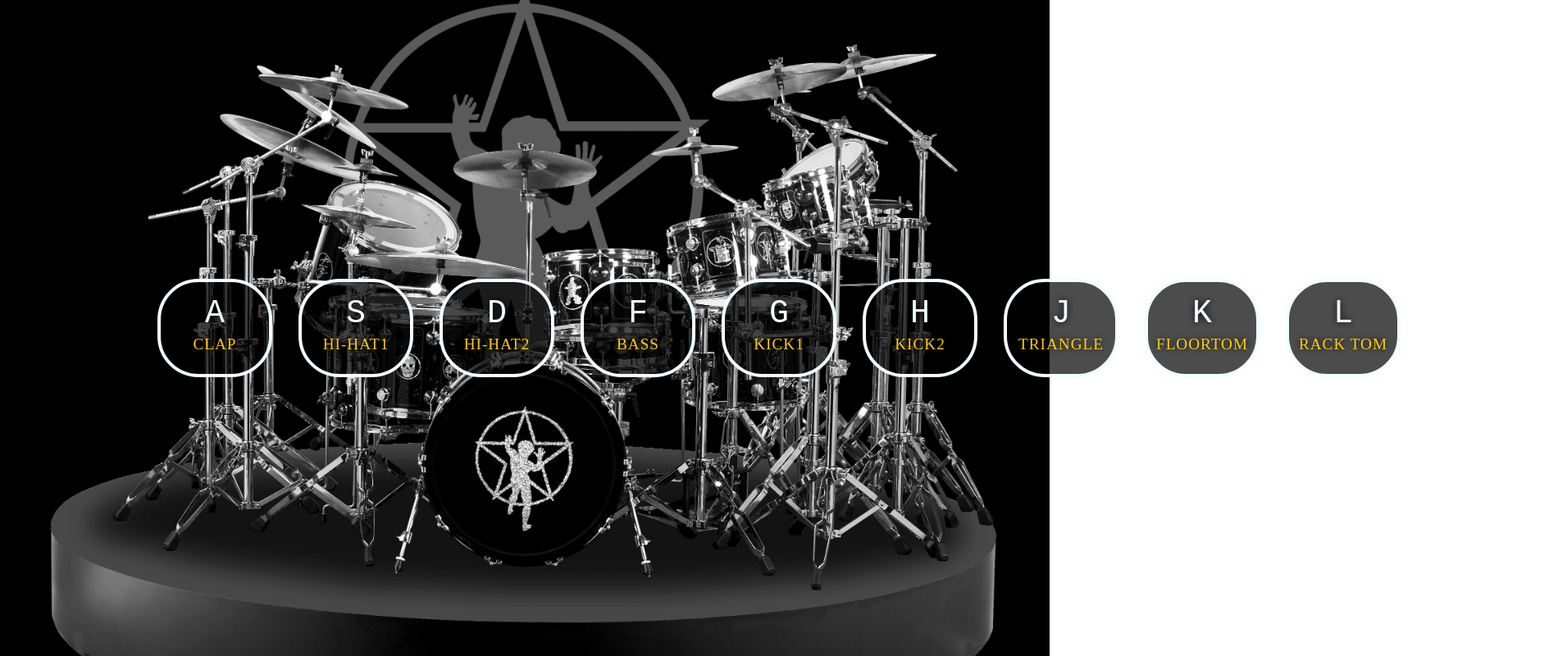
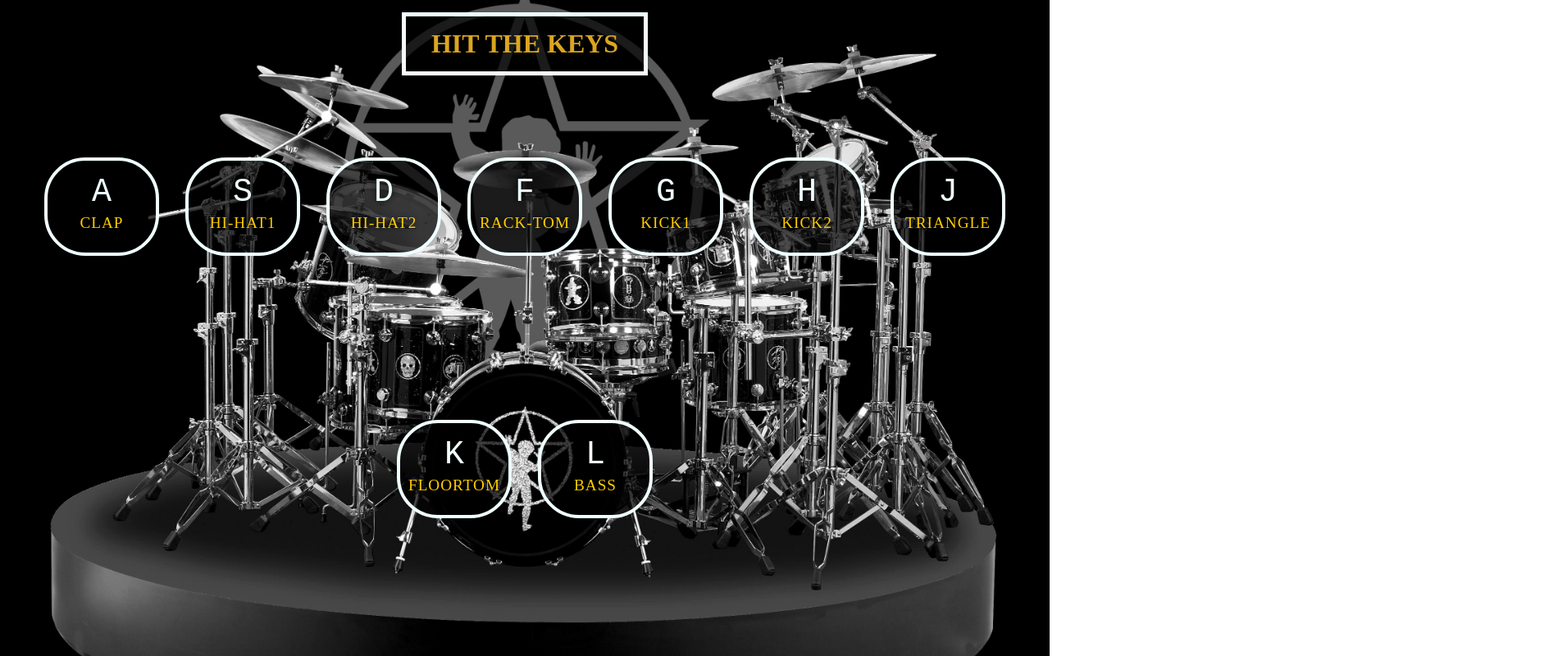
Before and after one commit to Morswin19/Drum-Kit, a plain HTML site: page index.html in a window 1280 px wide. Shown: the whole page at 82% size, 1900 px wide, since content can reach past the window. Drawn offline with Linux system fonts and the light colour scheme.

Commit message:
change css styles, add title

```diff
--- a/index.html
+++ b/index.html
@@ -1,5 +1,6 @@
 <!DOCTYPE html>
 <html lang="en">
+
 <head>
     <meta charset="UTF-8">
     <meta name="viewport" content="width=device-width, initial-scale=1.0">
@@ -8,54 +9,57 @@
     <link rel="shortcut icon" type="image/jpg" href="./img/favicon.jpg">
     <title>Drumm-Kit</title>
 </head>
+
 <body>
-    <div class = "keys">
-        <div data-key="65" class = 'key'>
+    <h1>HIT THE KEYS</h1>
+    <div class="keys">
+        <div data-key="65" class='key'>
             <kbd>A</kbd>
-            <span class = "sound">clap</span>
+            <span class="sound">clap</span>
         </div>
-        <div data-key="83" class = 'key'>
+        <div data-key="83" class='key'>
             <kbd>S</kbd>
-            <span class = "sound">hi-hat1</span>
+            <span class="sound">hi-hat1</span>
         </div>
-        <div data-key="68" class = 'key'>
+        <div data-key="68" class='key'>
             <kbd>D</kbd>
-            <span class = "sound">hi-Hat2</span>
+            <span class="sound">hi-Hat2</span>
         </div>
-        <div data-key="70" class = 'key'>
+        <div data-key="70" class='key'>
             <kbd>F</kbd>
-            <span class = "sound">bass</span>
+            <span class="sound">rack-tom</span>
         </div>
-        <div data-key="71" class = 'key'>
+        <div data-key="71" class='key'>
             <kbd>G</kbd>
-            <span class = "sound">kick1</span>
+            <span class="sound">kick1</span>
         </div>
-        <div data-key="72" class = 'key'>
+        <div data-key="72" class='key'>
             <kbd>H</kbd>
-            <span class = "sound">kick2</span>
+            <span class="sound">kick2</span>
         </div>
-        <div data-key="74" class = 'key'>
+        <div data-key="74" class='key'>
             <kbd>J</kbd>
-            <span class = "sound">triangle</span>
+            <span class="sound">triangle</span>
         </div>
-        <div data-key="75" class = 'key'>
+        <div data-key="75" class='key'>
             <kbd>K</kbd>
-            <span class = "sound">floortom</span>
+            <span class="sound">floortom</span>
         </div>
-        <div data-key="76" class = 'key'>
+        <div data-key="76" class='key'>
             <kbd>L</kbd>
-            <span class = "sound">rack tom</span>
+            <span class="sound">bass</span>
         </div>
     </div>
     <audio data-key="65" src="./samples/01.WAV"></audio>
     <audio data-key="83" src="./samples/02.WAV"></audio>
     <audio data-key="68" src="./samples/03.WAV"></audio>
-    <audio data-key="70" src="./samples/04.WAV"></audio>
+    <audio data-key="70" src="./samples/09.WAV"></audio>
     <audio data-key="71" src="./samples/05.WAV"></audio>
     <audio data-key="72" src="./samples/06.WAV"></audio>
     <audio data-key="74" src="./samples/07.WAV"></audio>
     <audio data-key="75" src="./samples/08.WAV"></audio>
-    <audio data-key="76" src="./samples/09.WAV"></audio>
+    <audio data-key="76" src="./samples/04.WAV"></audio>
     <script src="./app.js"></script>
 </body>
+
 </html>
--- a/style.sass
+++ b/style.sass
@@ -4,12 +4,22 @@ $main-color: #ffcc00
     box-sizing: border-box
 
 html
-  background: url(img/backgr.png) no-repeat center center fixed
-  background-size: cover
+    background: url(img/backgr.png) no-repeat center center fixed
+    background-size: cover
 
 body
     color: azure
     margin: auto
+
+h1
+    text-align: center
+    color: goldenrod
+    background: rgba(0,0,0,0.7)
+    width: 300px
+    border: 5px solid azure
+    padding: 15px
+    margin: auto
+    margin-top: 15px
 
 .key
     padding: 1rem 0.5rem
@@ -17,7 +27,7 @@ body
     border: 4px solid azure
     border-radius: 50px
     transition: all 0.07s
-    margin: 1rem
+    margin: 0 1rem
     color: azure
     background: rgba(0,0,0,0.7)
     width: 140px
@@ -42,8 +52,9 @@ kbd
 
 .keys
     display: flex
-    width: 1900px
-    height: 800px
+    flex-wrap: wrap
+    width: 100vw
+    height: 80vh
     justify-content: center
     align-items: center
-    margin: auto
+    // margin: auto
```
Also changed, not shown: style.css, 1 other file.
